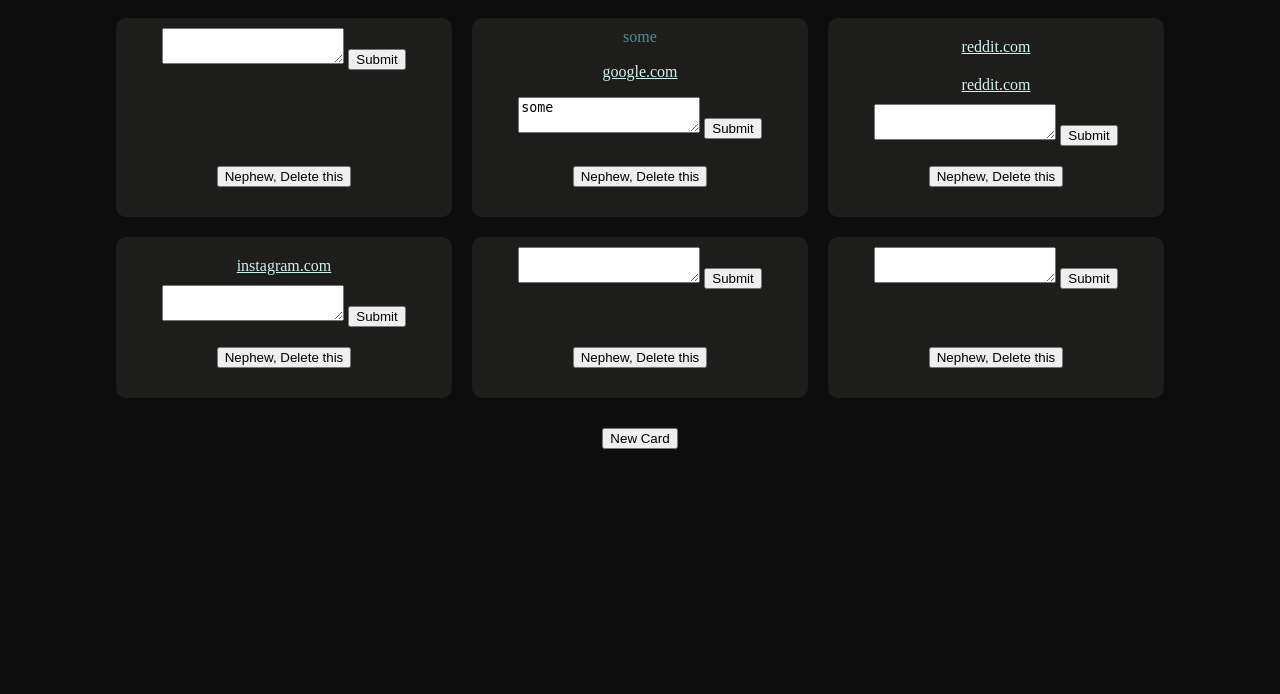
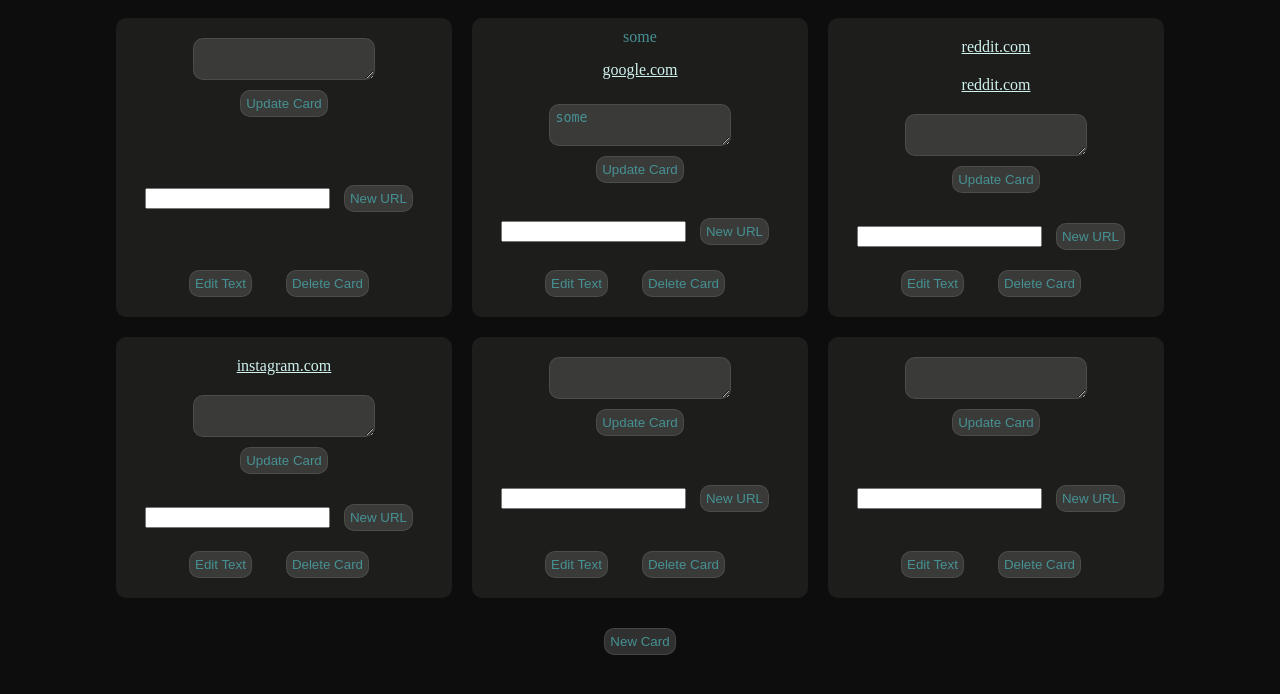
Before and after one commit to WillowGardener/portfolio, a Django app: page /add in a window 1280 px wide. Shown: the top 694 px of the page. Run offline with Django 3.2, Linux system fonts and the light colour scheme; data comes from the database, SQL or seed files in the repository; both versions use the stored data as it was after the commit.

Commit message:
links can now be added

```diff
--- a/chat hub/hub_app/models.py
+++ b/chat hub/hub_app/models.py
@@ -1,14 +1,14 @@
 from django.db import models
 
 class Card(models.Model):
-    name = models.CharField(max_length=50, default="", null=True)
+    name = models.CharField(max_length=50, null=True)
     text = models.TextField(default="", null=True)
 
-    def __str__(self):
-        return self.name
+    # def __str__(self):
+    #     return self.name
 
 class Link(models.Model):
     text = models.TextField()
     card = models.ForeignKey(Card, on_delete=models.CASCADE)
-    def __str__(self):
-        return self.text
+    # def __str__(self):
+    #     return self.text
--- a/chat hub/hub_app/urls.py
+++ b/chat hub/hub_app/urls.py
@@ -9,5 +9,6 @@ urlpatterns = [
     path('travis', views.travis, name='travis'),
     path('add', views.add_card, name='add_card'),
     path('delete/<int:card_id>', views.delete_card, name='delete_card'),
-    path('edit/<int:card_id>', views.edit_card, name='edit_card')
+    path('edit/<int:card_id>', views.edit_card, name='edit_card'),
+    path('add_link/<int:card_id>', views.add_link, name='add_link')
 ]
--- a/chat hub/hub_app/views.py
+++ b/chat hub/hub_app/views.py
@@ -17,6 +17,7 @@ def login(request):
 
 def travis(request):
     cards = Card.objects.all()
+
     context = {
         'cards': cards,
     }
@@ -24,6 +25,16 @@ def travis(request):
 
 def add_card(request):
     Card.objects.create(name=None,text="")
+    cards = Card.objects.all()
+    context = {
+        'cards': cards,
+    }
+    return render(request, 'travis.html', context)
+
+def add_link(request, card_id):
+    card_got = get_object_or_404(Card,pk=card_id)
+    link_text = request.POST.get('link_text')
+    Link.objects.create(text=link_text, card=card_got)
     cards = Card.objects.all()
     context = {
         'cards': cards,
--- a/chat hub/static/styles.css
+++ b/chat hub/static/styles.css
@@ -36,6 +36,31 @@ a {
   margin: 10px;
 }
 
-button {
+.button {
   margin: 10px;
+  border-radius: 10px;
+  background-color: rgba(107, 107, 107, 0.377);
+  color: #469193;
+  padding: 5px;
+  border: 1px solid rgba(107, 107, 107, 0.377);
 }
+
+.card-text-form {
+  margin: 10px;
+  display: flex;
+  flex-direction: column;
+  align-items: center;
+}
+
+.text-field {
+  max-width: 90%;
+  border-radius: 10px;
+  background-color: rgba(107, 107, 107, 0.377);
+  color: #469193;
+  padding: 5px;
+  border: 1px solid rgba(107, 107, 107, 0.377);
+}
+
+/* .card-text-form {
+  display: none;
+} */
--- a/chat hub/templates/travis.html
+++ b/chat hub/templates/travis.html
@@ -13,21 +13,42 @@
                 <div class = "card" id = "card{{card.id}}">
 
                     {{ card.text }}
+
                     {% for link in card.link_set.all %}
                         <a href='http://{{link.text}}'>{{link.text}}</a>
                     {% endfor %}
-                    <form action="{% url 'hub_app:edit_card' card.id %}" method="post">
+
+                    <form action="{% url 'hub_app:edit_card' card.id %}" method="post" class="card-text-form" id="form{{card.id}}">
                         {% csrf_token %}
                         <textarea class="text-field" name="card_text">{{card.text}}</textarea>
-                        <input type="submit">
+                        <input type="submit" class="button" value="Update Card" id="submit{{card.id}}">
                     </form>
 
+                    <form action="{% url 'hub_app:add_link' card.id %}" method="post">
+                        {% csrf_token %}
+                        <input type="text" name="link_text">
+                        <input type="submit" value="New URL" class="button">
+                    </form>
 
+                    <div class="buttons">
+                        <button class="button" id="button{{card.id}}">Edit Text</button>
 
+                        <a href="{% url 'hub_app:delete_card' card.id %}">
+                            <button class="button">Delete Card</button>
+                        </a>
+                    </div>
 
-                    <a href="{% url 'hub_app:delete_card' card.id %}">
-                        <button>Nephew, Delete this</button>
-                    </a>
+                    <script>
+                        let button = document.getElementById("button{{card.id}}")
+                        let submit = document.getElementById("submit{{card.id}}")
+                        let cardForm = document.getElementById("form{{card.id}}")
+                        button.addEventListener("click", function() {
+                            cardForm.style.display = "block"
+                        })
+                        submit.addEventListener("click", function() {
+                            cardForm.style.display = "none"
+                        })
+                    </script>
                 </div>
             {% endfor %}
         </div>
@@ -35,7 +56,7 @@
 
 
         <a href="{% url 'hub_app:add_card' %}">
-            <button class = "created" id = "newCardButton">New Card</button>
+            <button class = "button" id = "newCardButton">New Card</button>
         </a>
 
         <script>
```
Also changed, not shown: chat hub/db.sqlite3, chat hub/hub_app/migrations/0007_auto_20210318_2111.py (added).
